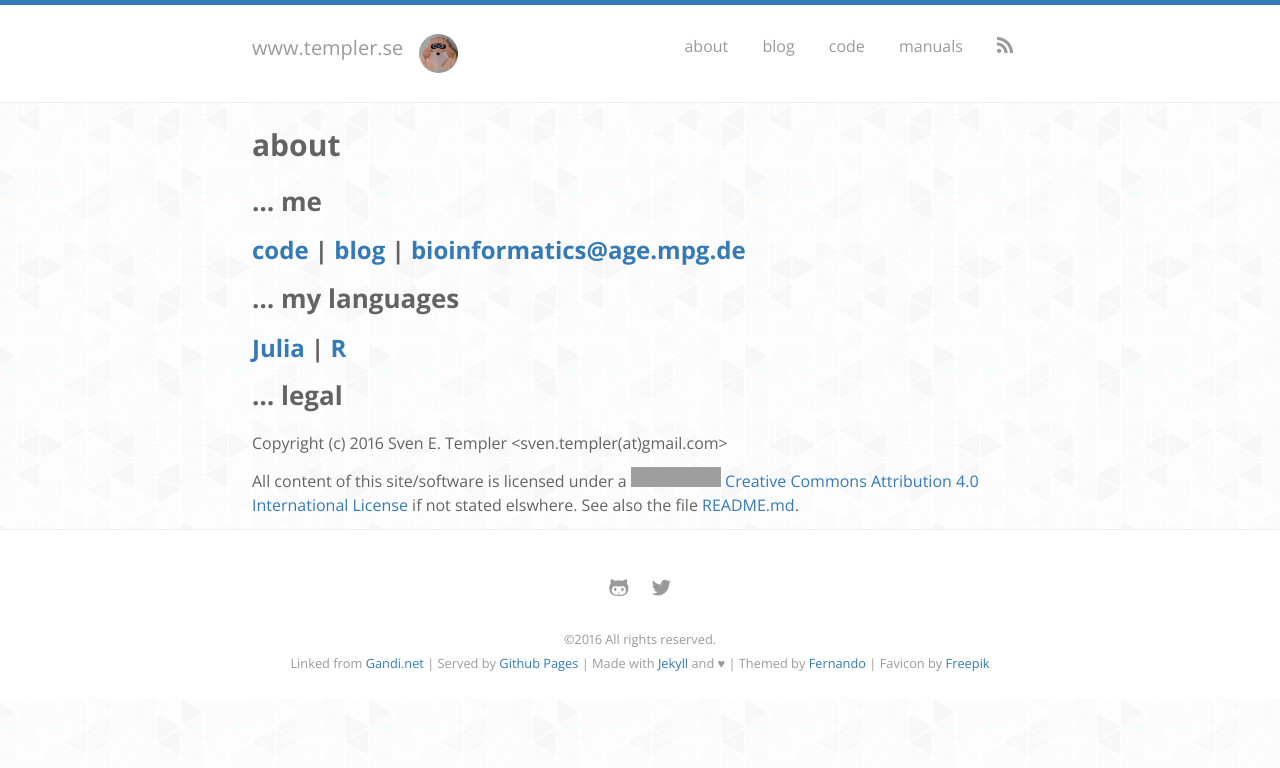
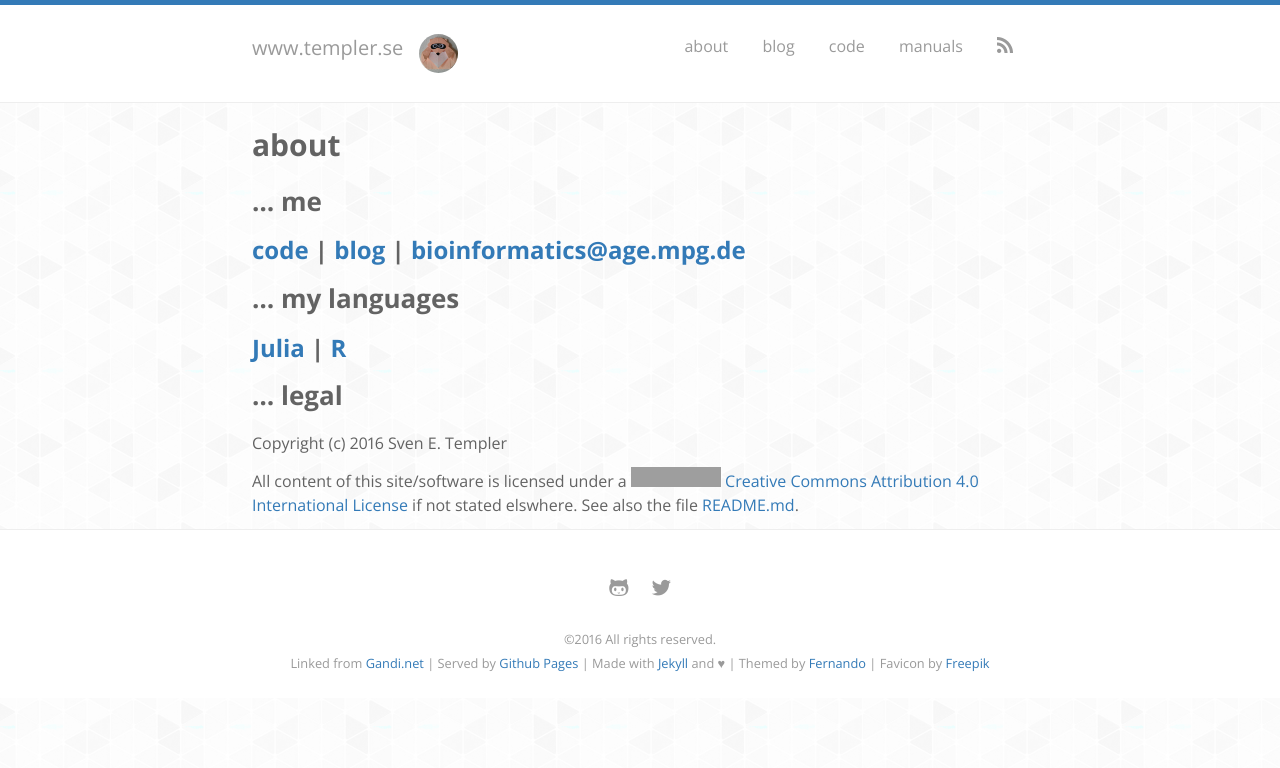
Before and after one commit to pmdbio/setempler.github.io, a Jekyll site: the page built from about.md, in a window 1280 px wide. Shown: the top 768 px of the page. Built offline with Jekyll 4.4.1, drawn with Linux system fonts in a browser that asks for light colours; nearby versions of some CDN libraries; some web fonts are replaced; some of the changed lines change nothing that is shown; grey boxes are pictures that could not be loaded.

Commit message:
changed target of link to README

```diff
--- a/about.md
+++ b/about.md
@@ -16,9 +16,9 @@
 
 ## ... legal
 
-Copyright (c) 2016 Sven E. Templer <sven.templer(at)gmail.com>
+Copyright (c) 2016 Sven E. Templer
 
 All content of this site/software is licensed under a
 ![Creative Commons License/CC-BY 4.0](https://i.creativecommons.org/l/by/4.0/80x15.png)
 [Creative Commons Attribution 4.0 International License](http://creativecommons.org/licenses/by/4.0/)
-if not stated elswhere. See also the file [README.md](https://github.com/setempler/setempler.github.io).
+if not stated elswhere. See also the file [README.md](https://github.com/setempler/setempler.github.io){:target="_blank"}.
```
